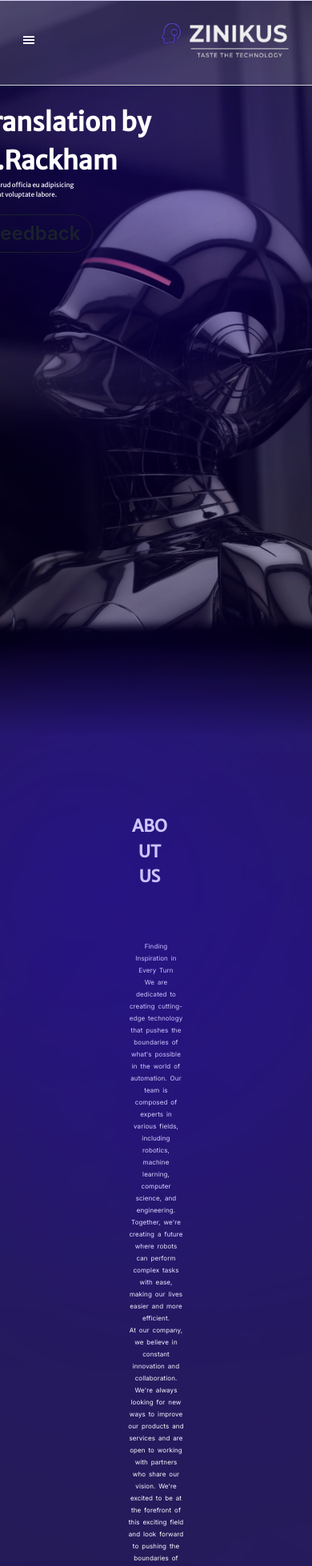
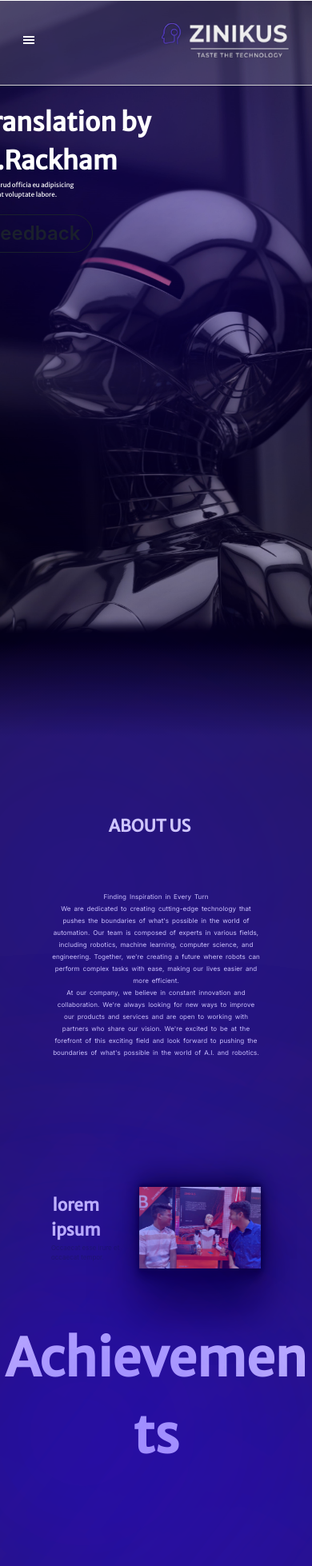
Before and after one commit to UjjwalPasahan/ZINIKUSWEB, a React (Create React App) app in the folder client/: page / in a window 390 px wide. Shown: the top 1958 px of the page at 80% size. Built offline with nearby package versions, Linux system fonts and the light colour scheme; a web font is replaced by a local one.

Commit message:
some minor changes

```diff
--- a/client/src/components/News.jsx
+++ b/client/src/components/News.jsx
@@ -1,17 +1,17 @@
 import React from 'react';
 import { Box, Button, Input, VStack } from '@chakra-ui/react';
 import '../styles/news.css';
-import {MdKeyboardBackspace} from 'react-icons/md'
-import {Link} from 'react-router-dom'
+import { MdKeyboardBackspace } from 'react-icons/md'
+import { Link } from 'react-router-dom'
 
 const signup = () => {
   return (
     <div className="newspage" id='newsletter'>
-       <div className='back backbtn' >
-  <Link to={'/'}>
-  <MdKeyboardBackspace size={30}/>
-  </Link>
-  </div>
+      <div className='back backbtn' >
+        <Link to={'/'}>
+          <MdKeyboardBackspace size={30} />
+        </Link>
+      </div>
       <div className="news">
         <VStack
           className='newsletterContent'
@@ -45,6 +45,10 @@ const signup = () => {
             type="tel "
             colorScheme="facebook"
           />
+          <div className='checkboxText'>
+          <input value="test" type="checkbox" /><br />
+            I agree to receive emails from Zinikus pvt ltd. <br />
+            View our <a href="/TermsConditions" style={{color:"Blue"}}>terms of service.</a></div>
           <Button colorScheme="twitter" m={'10'} variant={'solid'}>
             Subscribe
           </Button>
--- a/client/src/components/termsConditions.jsx
+++ b/client/src/components/termsConditions.jsx
@@ -10,7 +10,7 @@ const termsConditions = () => {
     <Header/>
       <div className='termsContainer'>
         <div className='termsText'>
-        <h2>TERMS AND CONDITIONS</h2>
+        <h2>TERMS AND CONDITIONS OF WEBSITE USE</h2>
        <p> Ownership
 <br/>
 Sony India Private Limited maintains this Site (the “www.sony.co.in”) for your entertainment, information, education, and communication. Please feel free to browse the Site.
--- a/client/src/styles/App.css
+++ b/client/src/styles/App.css
@@ -3,3 +3,6 @@
   font-size: larger;
   font-family: 'Courier New', Courier, monospace;
 }
+html{
+  background-color: #251b58;
+}
--- a/client/src/styles/about.css
+++ b/client/src/styles/about.css
@@ -141,6 +141,9 @@ margin-right: 2.5rem;
   .faltuText{
     font-size: 1rem;
   }
+  .about{
+    padding: 8rem;
+  }
 }
 @media (max-width:570px) {
   .h22{
@@ -156,6 +159,9 @@ margin-right: 2.5rem;
   }
   .faltuText{
     font-size: 0.8rem;
+  }
+  .about{
+    padding: 6rem;
   }
 }
 @media (max-width:510px) {
@@ -174,4 +180,7 @@ margin-right: 2.5rem;
   .faltuText{
     font-size: 0.5rem;
   }
+  .about{
+    padding: 4rem;
+  }
 }
--- a/client/src/styles/termsConditions.css
+++ b/client/src/styles/termsConditions.css
@@ -1,5 +1,6 @@
 .termsConditions{
-color:dimgrey;
+/* color:dimgrey; */
+background-color: black;
 color: whitesmoke;
 }
 
@@ -7,3 +8,6 @@ color: whitesmoke;
     padding: 3vw 10vh;
     margin-top: 12.522361359570661vh;
 }
+.termsText h2{
+    font-size: 3rem;
+}
```
